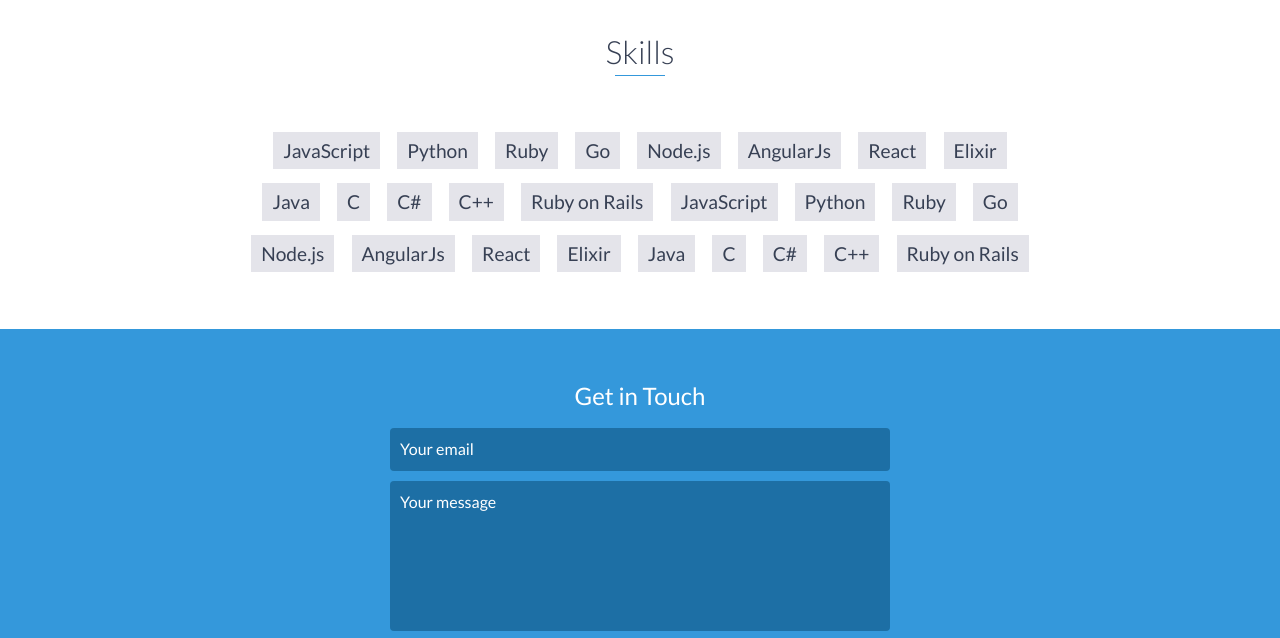
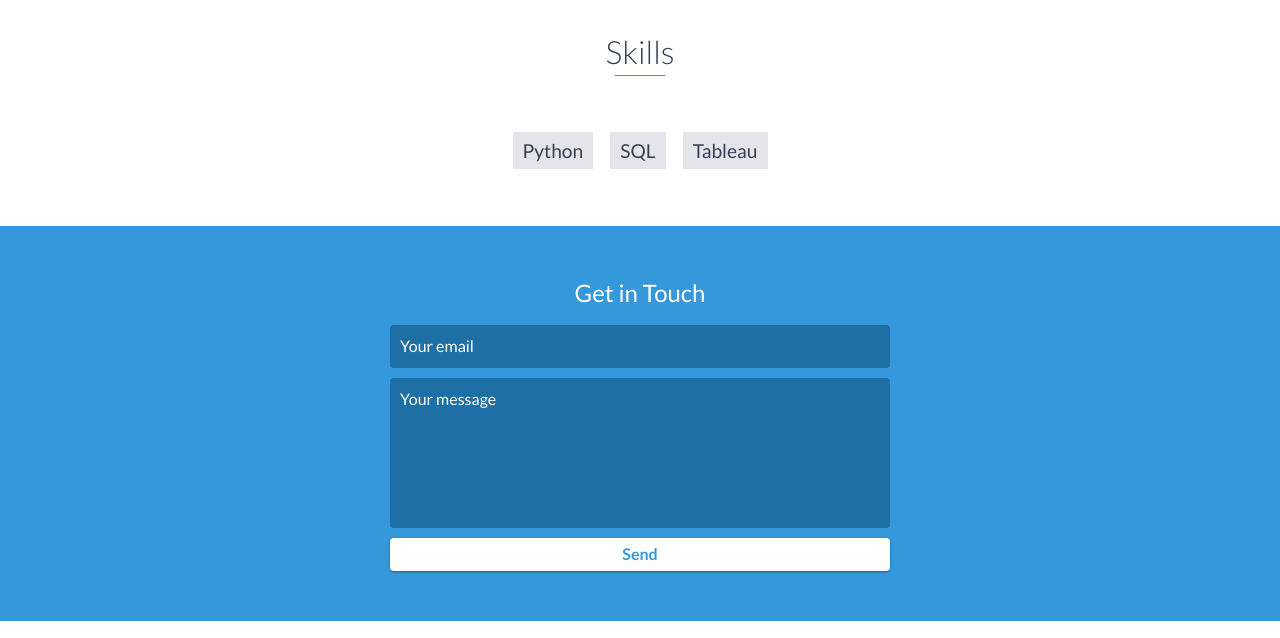
Before and after one commit to minguya/minguya.github.io, a website: page index.html in a window 1280 px wide. Shown: the part 3340-3978 px from the top of the page. Drawn offline with nearby package versions, Linux system fonts and the light colour scheme.

Commit message:
Update index.html

```diff
--- a/index.html
+++ b/index.html
@@ -189,32 +189,9 @@
     <div id="skills">
         <h2 class="heading">Skills</h2>
         <ul>
-            <li>JavaScript</li>
             <li>Python</li>
-            <li>Ruby</li>
-            <li>Go</li>
-            <li>Node.js</li>
-            <li>AngularJs</li>
-            <li>React</li>
-            <li>Elixir</li>
-            <li>Java</li>
-            <li>C</li>
-            <li>C#</li>
-            <li>C++</li>
-            <li>Ruby on Rails</li>
-            <li>JavaScript</li>
-            <li>Python</li>
-            <li>Ruby</li>
-            <li>Go</li>
-            <li>Node.js</li>
-            <li>AngularJs</li>
-            <li>React</li>
-            <li>Elixir</li>
-            <li>Java</li>
-            <li>C</li>
-            <li>C#</li>
-            <li>C++</li>
-            <li>Ruby on Rails</li>
+            <li>SQL</li>
+            <li>Tableau</li>
         </ul>
     </div>
     <!-- End #skills -->
```
